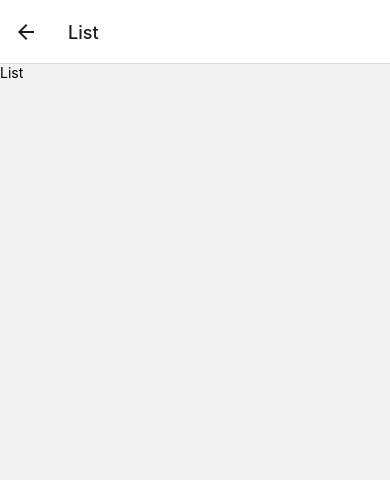
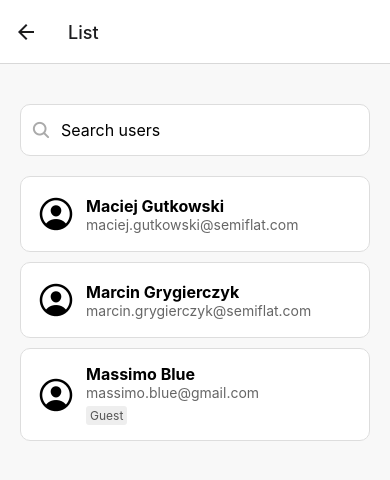
Before and after one commit to AldahirG/QrApp, a React Native app: screen /List in a window 390 px wide. Shown: the top 480 px of the page. Built offline with nearby package versions, Linux system fonts and the light colour scheme.

Commit message:
View Search

```diff
--- a/screens/List.js
+++ b/screens/List.js
@@ -1,12 +1,115 @@
-import { View, Text } from 'react-native'
-import React from 'react'
+import React, { useState } from 'react';
+import { View, Text, TextInput, FlatList, StyleSheet, TouchableOpacity } from 'react-native';
+import { Ionicons } from '@expo/vector-icons';
 
-const List = () => {
+const users = [
+  { id: '1', name: 'Maciej Gutkowski', email: 'maciej.gutkowski@semiflat.com' },
+  { id: '2', name: 'Marcin Grygierczyk', email: 'marcin.grygierczyk@semiflat.com' },
+  { id: '3', name: 'Massimo Blue', email: 'massimo.blue@gmail.com', guest: true },
+  // Añade más usuarios según sea necesario
+];
+
+export default function List() {
+  const [search, setSearch] = useState('');
+
+  const filteredUsers = users.filter(user =>
+    user.name.toLowerCase().includes(search.toLowerCase())
+  );
+
+  const renderItem = ({ item }) => (
+    <View style={styles.itemContainer}>
+      <Ionicons name="person-circle-outline" size={40} color="black" />
+      <View style={styles.itemTextContainer}>
+        <Text style={styles.itemName}>{item.name}</Text>
+        <Text style={styles.itemEmail}>{item.email}</Text>
+        {item.guest && <Text style={styles.guestBadge}>Guest</Text>}
+      </View>
+    </View>
+  );
+
   return (
-    <View>
-      <Text>List</Text>
+    <View style={styles.container}>
+      <View style={styles.searchContainer}>
+        <Ionicons name="search" size={20} color="#aaa" />
+        <TextInput
+          style={styles.searchInput}
+          placeholder="Search users"
+          value={search}
+          onChangeText={setSearch}
+        />
+      </View>
+      <FlatList
+        data={filteredUsers}
+        renderItem={renderItem}
+        keyExtractor={item => item.id}
+        ListEmptyComponent={<Text style={styles.noResultsText}>No users found</Text>}
+        style={styles.list}
+      />
     </View>
-  )
+  );
 }
 
-export default List
+const styles = StyleSheet.create({
+  container: {
+    flex: 1,
+    backgroundColor: '#f8f8f8',
+    paddingTop: 40,
+    paddingHorizontal: 20,
+  },
+  searchContainer: {
+    flexDirection: 'row',
+    alignItems: 'center',
+    backgroundColor: '#fff',
+    borderRadius: 10,
+    paddingHorizontal: 10,
+    paddingVertical: 5,
+    marginBottom: 20,
+    borderColor: '#ddd',
+    borderWidth: 1,
+  },
+  searchInput: {
+    flex: 1,
+    height: 40,
+    marginLeft: 10,
+    fontSize: 16,
+  },
+  list: {
+    flex: 1,
+  },
+  itemContainer: {
+    flexDirection: 'row',
+    alignItems: 'center',
+    backgroundColor: '#fff',
+    padding: 15,
+    borderRadius: 10,
+    marginBottom: 10,
+    borderColor: '#ddd',
+    borderWidth: 1,
+  },
+  itemTextContainer: {
+    marginLeft: 10,
+    flex: 1,
+  },
+  itemName: {
+    fontSize: 16,
+    fontWeight: 'bold',
+  },
+  itemEmail: {
+    color: '#666',
+  },
+  guestBadge: {
+    marginTop: 5,
+    paddingVertical: 2,
+    paddingHorizontal: 4,
+    backgroundColor: '#eee',
+    color: '#555',
+    borderRadius: 3,
+    fontSize: 12,
+    alignSelf: 'flex-start',
+  },
+  noResultsText: {
+    textAlign: 'center',
+    color: '#666',
+    marginTop: 20,
+  },
+});
--- a/screens/Scanner.js
+++ b/screens/Scanner.js
@@ -1,5 +1,5 @@
 import React, { useState, useEffect } from "react";
-import { Text, View, StyleSheet, Button, Linking } from "react-native";
+import { Text, View, StyleSheet, TouchableOpacity } from "react-native";
 import { BarCodeScanner } from "expo-barcode-scanner";
 
 export default function Scanner() {
@@ -16,7 +16,6 @@ export default function Scanner() {
   const handleBarCodeScanned = ({ type, data }) => {
     setScanned(true);
     alert(`Qr de tipo ${type} y data ${data} escaneada!`);
-    navigation.navigate("ShowInfo", { data });
     // Linking.openURL(data); // abre el enlace
   };
 
@@ -29,12 +28,17 @@ export default function Scanner() {
 
   return (
     <View style={styles.container}>
+      <View style={styles.header}>
+        <Text style={styles.headerText}>DISCOVER QR CODE</Text>
+      </View>
       <BarCodeScanner
         onBarCodeScanned={scanned ? undefined : handleBarCodeScanned}
-        style={StyleSheet.absoluteFillObject}
+        style={styles.qrContainer}
       />
       {scanned && (
-        <Button title={"Tap to Scan Again"} onPress={() => setScanned(false)} />
+        <TouchableOpacity style={styles.button} onPress={() => setScanned(false)}>
+          <Text style={styles.buttonText}>Tap to Scan Again</Text>
+        </TouchableOpacity>
       )}
     </View>
   );
@@ -43,7 +47,38 @@ export default function Scanner() {
 const styles = StyleSheet.create({
   container: {
     flex: 1,
-    flexDirection: "column",
+    backgroundColor: "#f0f0f0",
     justifyContent: "center",
+    alignItems: "center",
+  },
+  header: {
+    position: "absolute",
+    top: 60,
+    alignItems: "center",
+  },
+  headerText: {
+    fontSize: 20,
+    fontWeight: "bold",
+    color: "#fff",
+  },
+  qrContainer: {
+    flex: 1,
+    width: '100%',
+    justifyContent: "center",
+    alignItems: "center",
+    backgroundColor: "#fff",
+  },
+  button: {
+    position: "absolute",
+    bottom: 60,
+    backgroundColor: "#6200ee",
+    borderRadius: 25,
+    paddingVertical: 10,
+    paddingHorizontal: 40,
+  },
+  buttonText: {
+    color: "#fff",
+    fontSize: 16,
+    fontWeight: "bold",
   },
 });
```
Also changed, not shown: 2 other files (tests, documents, lock files or other folders).
